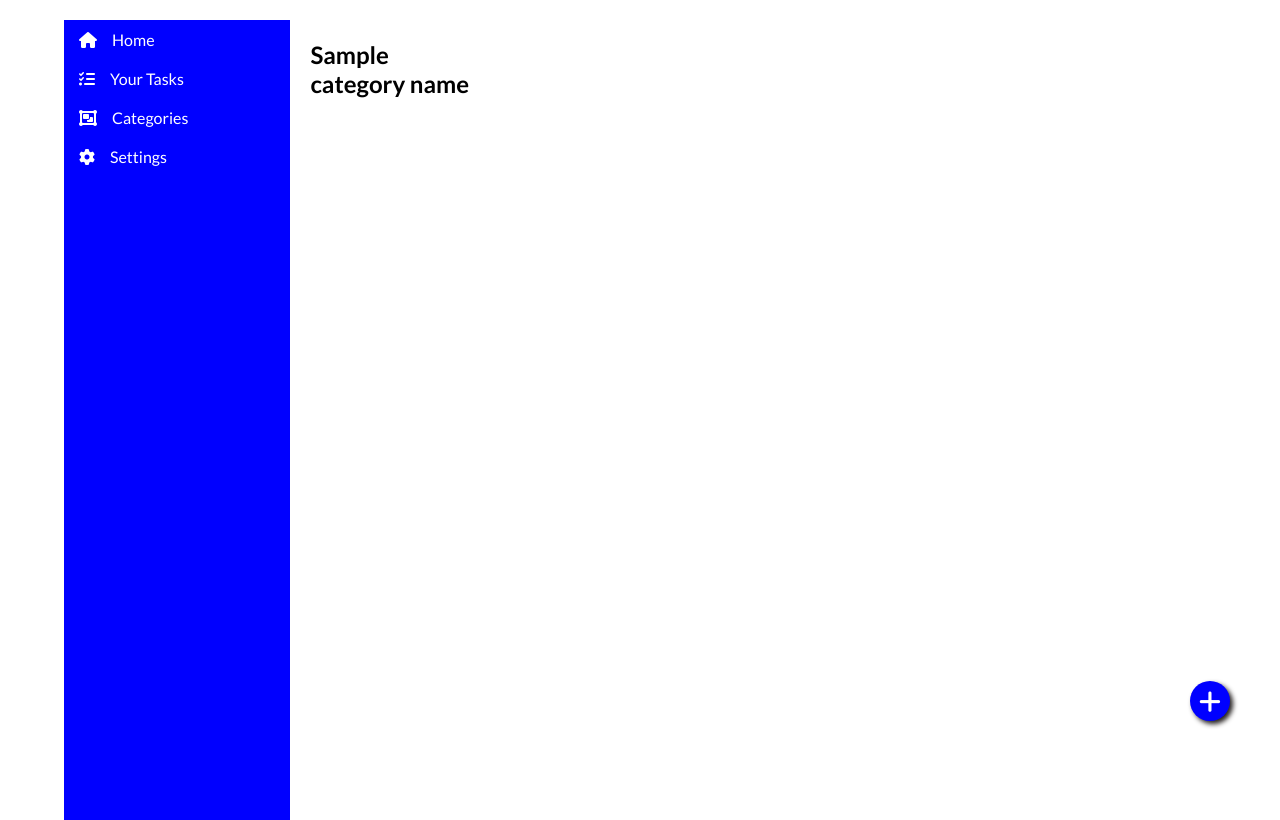
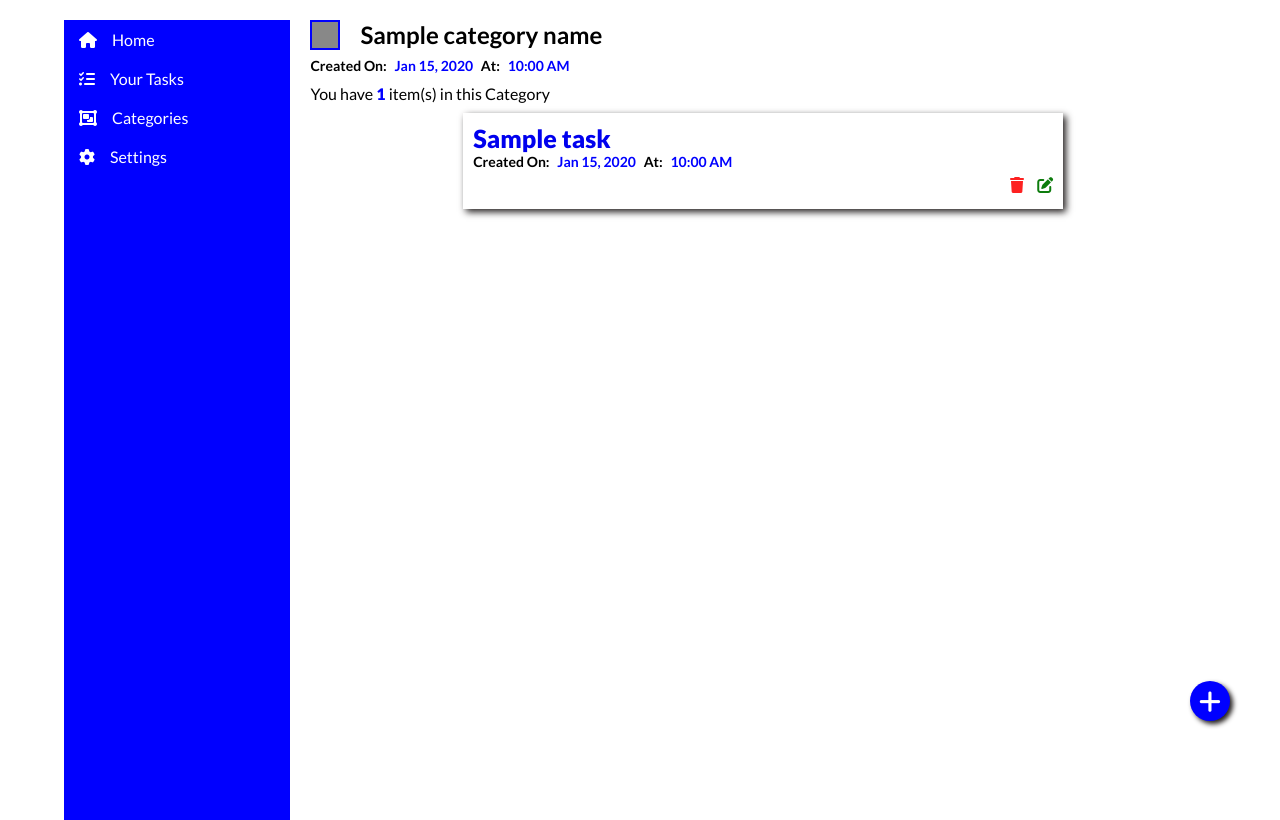
Before and after one commit to OlaOluwalekan/FocusFlow, a Flask app: template routes/templates/category.html in a window 1280 px wide. Shown: the part 59-879 px from the top of the page. Run offline with Flask 3, Linux system fonts and the light colour scheme; the template is opened without the code that fills it: most values are stand-ins (such as "Sample title", 1, 10 or a date in 2020); some libraries are stand-ins or nearby versions.

Commit message:
completed listing of tasks in a category

```diff
--- a/routes/delete_sth.py
+++ b/routes/delete_sth.py
@@ -5,7 +5,7 @@ from routes import db
 def delete_task_route():
   user_id = current_user.id
   task_id = request.form.get("delete_id")
-  # print(task_id)
+  print("Referrer is ===", request.referrer)
   cursor = db.cursor()
 
   cursor.execute("DELETE from task_category WHERE task_id = %s", (task_id,))
--- /dev/null
+++ b/routes/static/category_details.css
@@ -0,0 +1,144 @@
+.category-head > div {
+  display: flex;
+  gap: 20px;
+}
+
+.category-head > div > article {
+  width: 30px;
+  aspect-ratio: 1;
+  border: 2px solid var(--primary);
+}
+
+.category-head > P {
+  font-size: 14px;
+  font-weight: 600;
+  margin: 7px 0;
+}
+
+.category-head > P > span {
+  color: var(--primary);
+  margin: 0 5px;
+}
+
+.category-head > article {
+  margin: 10px 0;
+}
+
+.category-head > article > span {
+  font-weight: 900;
+  color: var(--primary);
+}
+
+.category-details {
+  max-width: 600px;
+  margin: 0 auto;
+}
+
+.task-container {
+  box-shadow: 3px 3px 7px var(--shadow);
+  margin: 10px 0;
+}
+
+.task-container > section {
+  padding: 10px;
+}
+
+.task-container > section > a {
+  font-weight: 900;
+  font-size: 25px;
+}
+
+.task-container > section > article {
+  margin: 7px 0;
+}
+
+.task-container > section > article > a {
+  display: inline-block;
+  padding: 2px 6px;
+  border: 1px solid var(--primary);
+  font-size: 14px;
+  color: var(--primary);
+}
+
+.task-container > section > P {
+  font-size: 14px;
+  font-weight: 600;
+}
+
+.task-container > section > P > span {
+  color: var(--primary);
+  margin: 0 5px;
+}
+
+.task-container > section > aside {
+  margin: 5px 0;
+  text-align: right;
+}
+
+.task-container > section > aside > span {
+  display: inline-block;
+  margin-left: 10px;
+  color: var(--error);
+  cursor: pointer;
+}
+
+.task-container > section > aside > a {
+  display: inline-block;
+  margin-left: 10px;
+  color: var(--success);
+}
+
+.tasks-overlay {
+  width: 100vw;
+  height: 100vh;
+  position: fixed;
+  z-index: 60;
+  background-color: #00000067;
+  top: 0;
+  left: 0;
+  display: none;
+  justify-content: center;
+  align-items: center;
+}
+
+.tasks-overlay > .delete-dialog {
+  width: 90%;
+  max-width: 400px;
+  background-color: var(--light);
+  padding: 20px 15px;
+  display: flex;
+  flex-direction: column;
+  justify-content: center;
+  align-items: center;
+  box-shadow: 3px 3px 5px var(--shadow);
+  border-radius: 7px;
+}
+
+.tasks-overlay > .delete-dialog > p {
+  margin: 10px 0;
+  text-align: center;
+}
+
+.tasks-overlay > .delete-dialog > p > span {
+  color: var(--primary);
+  font-weight: 900;
+}
+
+.tasks-overlay > .delete-dialog > article {
+  width: 100%;
+  margin: 10px 0;
+  display: flex;
+  justify-content: space-between;
+}
+
+.tasks-overlay > .delete-dialog > article > button {
+  padding: 10px 20px;
+  border: none;
+  cursor: pointer;
+  border-radius: 5px;
+}
+
+.tasks-overlay > .delete-dialog > article > button:last-of-type {
+  background-color: var(--error);
+  color: var(--light);
+}
--- /dev/null
+++ b/routes/static/js/category-details.js
@@ -0,0 +1,23 @@
+const taskContainerDOM = document.querySelectorAll('.task-container')
+const deleteOverlayDOM = document.querySelector('.tasks-overlay')
+const cancelBtnDOM = document.querySelector('#cancel_btn')
+
+taskContainerDOM.forEach((taskContainer) => {
+  const deleteTaskDOM = taskContainer.querySelector('.tasks-delete-task')
+  const taskTitle = taskContainer.querySelector('section > a').textContent
+  deleteTaskDOM.onclick = () => {
+    showDeleteDialog(taskTitle, taskContainer.id)
+  }
+})
+
+const showDeleteDialog = (text, id) => {
+  const textDOM = document.querySelector('.delete-dialog > p > span')
+  const inputDOM = document.querySelector('.delete-dialog > input')
+  textDOM.textContent = text
+  inputDOM.value = id
+  deleteOverlayDOM.style.display = 'flex'
+}
+
+cancelBtnDOM.onclick = () => {
+  deleteOverlayDOM.style.display = 'none'
+}
--- a/routes/task_details.py
+++ b/routes/task_details.py
@@ -18,7 +18,7 @@ def task_details_route(task_name):
   if not task_info:
     abort(404)
 
-  cursor.execute("SELECT c.category_name, c.category_color FROM task_category tc JOIN categories c ON tc.category_id = c.category_id WHERE task_id = %s", (task_id,))
+  cursor.execute("SELECT c.category_id, c.category_name, c.category_color FROM task_category tc JOIN categories c ON tc.category_id = c.category_id WHERE task_id = %s", (task_id,))
   task_category = cursor.fetchall()
 
   task_info["task_categories"] = task_category
--- a/routes/templates/categories.html
+++ b/routes/templates/categories.html
@@ -10,7 +10,9 @@ inner_style %} {% block dashboard %}
         style="background-color: {{ category.category_color }}"
       ></article>
       <section>
-        <a href="/dashboard/category/{{ category.category_name }}" class="link"
+        <a
+          href="/dashboard/category/{{ category.category_name }}?Yhdu={{ category.category_id }}"
+          class="link"
           >{{ category["category_name"] }}</a
         >
         <p>
--- a/routes/templates/category.html
+++ b/routes/templates/category.html
@@ -1,6 +1,84 @@
-{% extends "dashboard-layout.html" %} {% block inner_style %} {% endblock
-inner_style %} {% block dashboard %}
-<section class="dashboard">
-  <h1>{{ category_name }}</h1>
+{% extends "dashboard-layout.html" %} {% block inner_style %}
+<link
+  rel="stylesheet"
+  href="{{ url_for('static', filename='category_details.css') }}"
+/>
+{% endblock inner_style %} {% block dashboard %}
+<section class="category-container">
+  <!-- DELETE POPUP -->
+  <div class="tasks-overlay">
+    <form class="delete-dialog" action="/dashboard/tasks/delete" method="post">
+      <p>
+        Are you sure you want to delete <span></span>? This action cannot be
+        reversed.
+      </p>
+      <input type="hidden" name="delete_id" value="" />
+      <article>
+        <button type="button" id="cancel_btn">Cancel</button>
+        <button type="submit">Delete</button>
+      </article>
+    </form>
+  </div>
+
+  <section class="category-head">
+    <div>
+      <article
+        style="background-color: {{ category_info.category_color }};"
+      ></article>
+      <h2>{{ category_name }}</h2>
+    </div>
+    <p>
+      Created On:
+      <span>{{ category_info["created_at"].strftime("%b %d, %Y") }}</span> At:
+      <span>{{ category_info["created_at"].strftime("%I:%M %p") }}</span>
+    </p>
+    {% if category_tasks %}
+    <article>
+      You have <span>{{ category_tasks | length }}</span> item(s) in this
+      Category
+    </article>
+    {% endif %}
+  </section>
+  <section class="category-details">
+    <!-- CHECK IF THERES TASK IN THIS CATEGORY -->
+    <div class="category-tasks-list">
+      {% if category_tasks %}
+      <!-- LOOP THROUGH TASKS -->
+      {% for task in category_tasks %}
+      <div class="task-container" id="{{ task.task_id }}">
+        <article></article>
+        <section>
+          <a
+            href="/dashboard/task/{{ task.task_name }}?XQrd={{ task.task_id }}"
+            class="link"
+            >{{ task["task_name"] }}</a
+          >
+          <p>
+            Created On:
+            <span>{{ task["created_at"].strftime("%b %d, %Y") }}</span> At:
+            <span>{{ task["created_at"].strftime("%I:%M %p") }}</span>
+          </p>
+          <aside>
+            <span class="tasks-delete-task"
+              ><i class="fa-solid fa-trash"></i
+            ></span>
+            <a href="/dashboard/task?action=edit&id={{ task.task_id }}"
+              ><i class="fa-solid fa-edit"></i
+            ></a>
+          </aside>
+        </section>
+      </div>
+      {% endfor %}
+      <!-- IF NO TASK, TELL USER -->
+      {% else %}
+      <p>You have not added any task to this category</p>
+      {% endif %}
+    </div>
+  </section>
 </section>
-{% endblock dashboard %} {% block inner_script %} {% endblock inner_script %}
+{% endblock dashboard %} {% block inner_script %}
+<script
+  type="module"
+  src="{{ url_for('static', filename='js/category-details.js') }}"
+></script>
+{% endblock inner_script %}
--- a/routes/templates/task-details.html
+++ b/routes/templates/task-details.html
@@ -37,7 +37,9 @@
   </article>
   <aside>
     {% for category in task_info["task_categories"] %}
-    <a href="/dashboard/category/{{ category.category_name }}" class="link"
+    <a
+      href="/dashboard/category/{{ category.category_name }}?Yhdu={{ category.category_id }}"
+      class="link"
       >{{ category["category_name"] }}</a
     >
     {% endfor %}
--- a/routes/templates/tasks.html
+++ b/routes/templates/tasks.html
@@ -42,7 +42,7 @@
           <!-- THEN LOOP THROUGH THE CATEGORIES -->
           {% for category in task["task_categories"] %}
           <a
-            href="/dashboard/category/{{ category.category_name }}"
+            href="/dashboard/category/{{ category.category_name }}?Yhdu={{ category.category_id }}"
             class="link"
             >{{ category["category_name"] }}</a
           >
```
Also changed, not shown: routes/category.py (+24 -2 lines), routes/tasks.py (+1 -7 lines).
